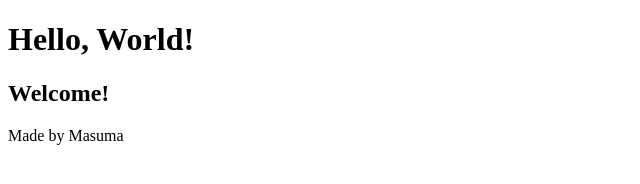
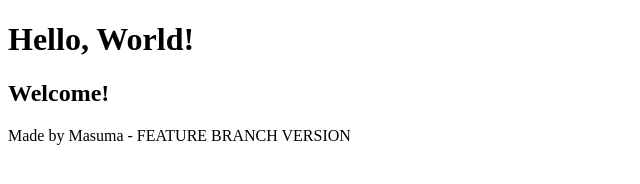
Before and after one commit to Masuma-86/FSAD_1, a plain HTML site: page index.html in a window 1280 px wide. Shown: the whole page, without its empty margins (0-640 px from the left). Drawn offline with Linux system fonts and the light colour scheme.

Commit message:
Feature branch change

```diff
--- a/index.html
+++ b/index.html
@@ -7,6 +7,6 @@
 <body>
   <h1>Hello, World!</h1>
   <h2>Welcome!</h2>
-  <p>Made by Masuma</p>
+  <p>Made by Masuma - FEATURE BRANCH VERSION</p>
 </body>
 </html>
```
